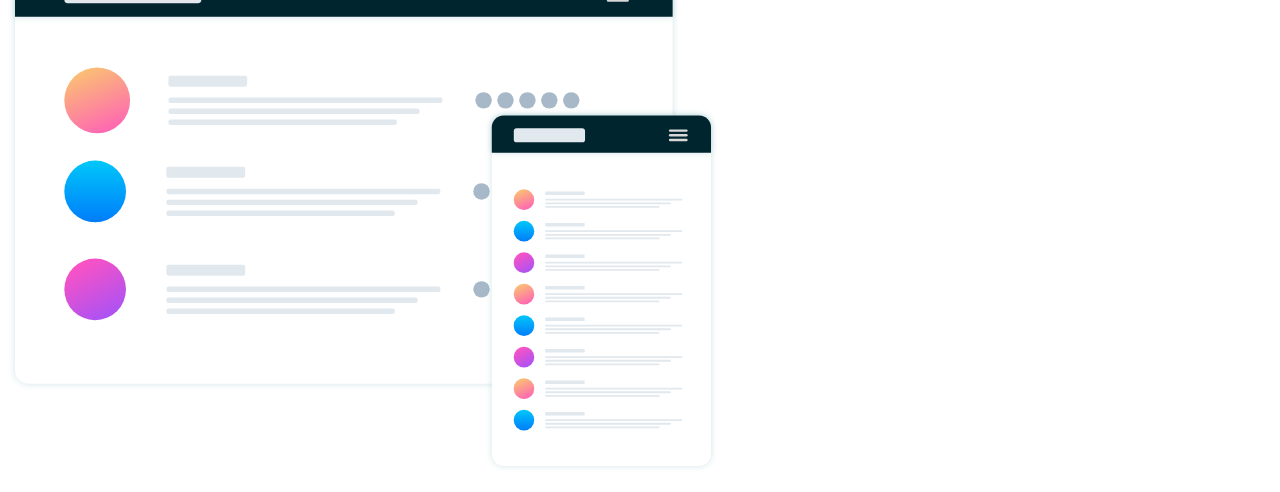
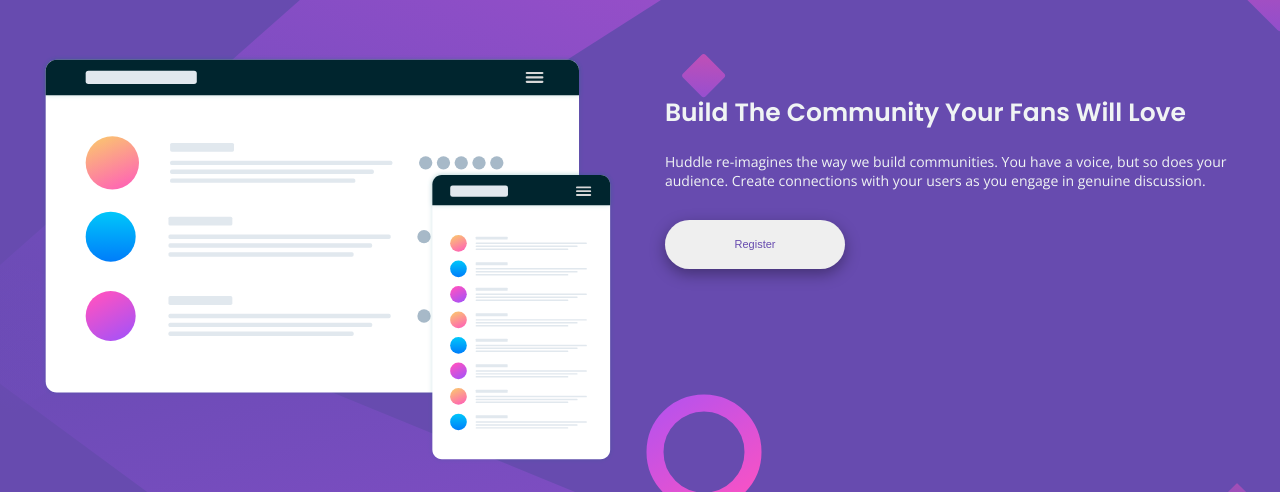
Before and after one commit to Alex-Lima84/huddle-landing-page, a plain HTML site: page index.html in a window 1280 px wide. Shown: the part 111-603 px from the top of the page. Drawn offline with nearby package versions, Linux system fonts and the light colour scheme; the site is published under a folder, as on GitHub Pages, so addresses that start at the root find nothing.

Commit message:
links modification

```diff
--- a/index.html
+++ b/index.html
@@ -14,9 +14,9 @@
 
   <link rel="icon" type="image/png" sizes="32x32" href="/src/images/favicon-32x32.png">
 
-  <link rel="stylesheet" href="/src/reset.css">
-  <link rel="stylesheet" href="/src/style.css">
-  <link rel="stylesheet" href="/src/responsive.css">
+  <link rel="stylesheet" href="./src/css/reset.css">
+  <link rel="stylesheet" href="./src/css/style.css">
+  <link rel="stylesheet" href="./src/css/responsive.css">
 
   <script src="https://cdnjs.cloudflare.com/ajax/libs/font-awesome/5.14.0/js/all.min.js"></script>
 
--- a/src/style.css
+++ b/src/css/style.css
@@ -1,6 +1,6 @@
 body{
     font-family: 'Open Sans', sans-serif;
-    background: url("../src/images/bg-desktop.svg")  no-repeat;
+    background: url("../images/bg-desktop.svg")  no-repeat;
     background-color: hsl(257, 40%, 49%);
     max-width: 1440px;
     height: 100%;
```
Also changed, not shown: src/css/reset.css (renamed from src/reset.css), src/css/responsive.css (renamed from src/responsive.css), 1 other file.
